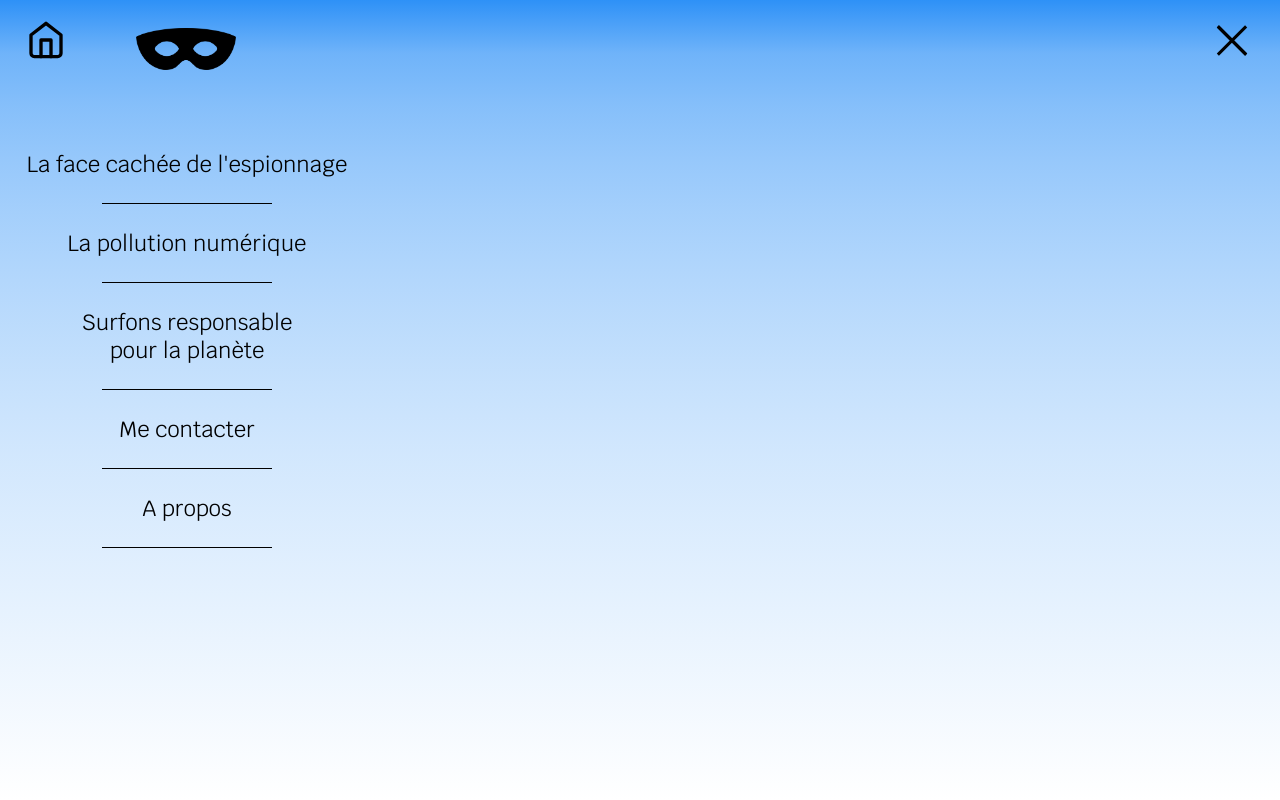
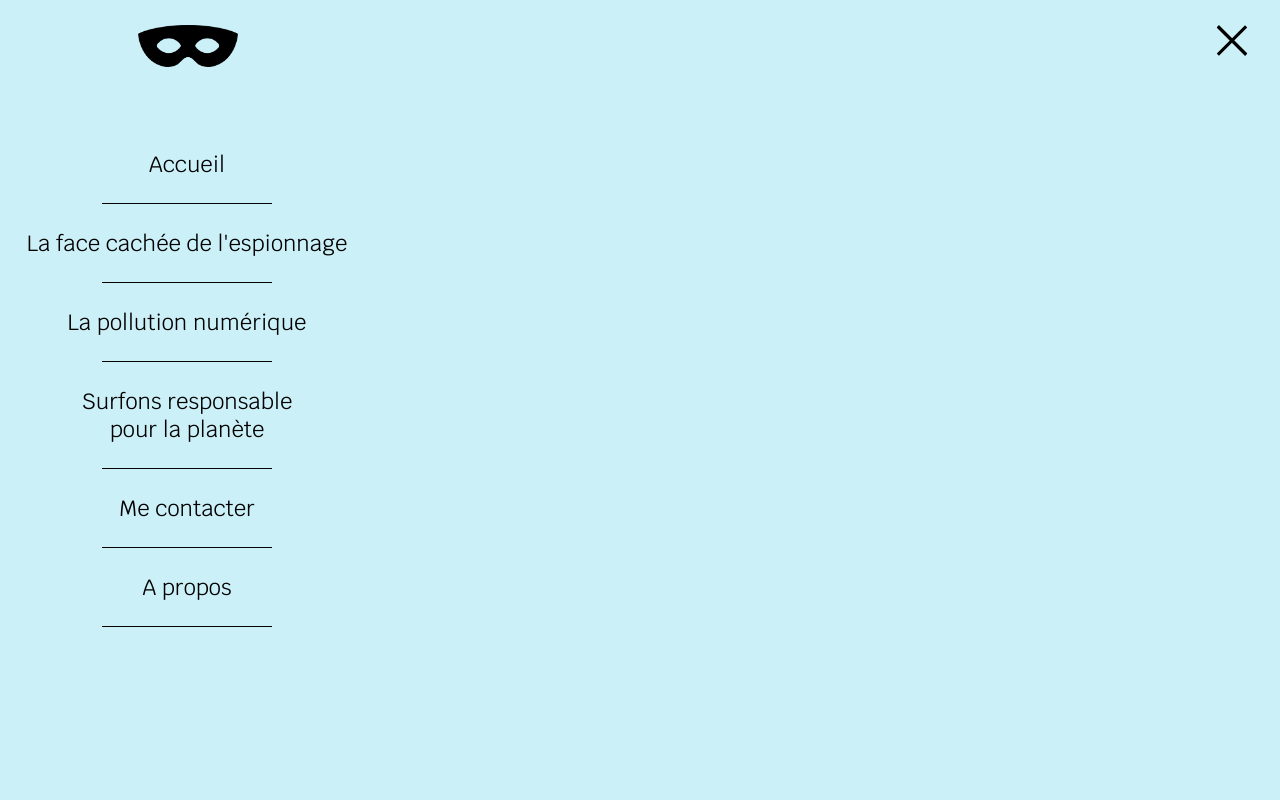
Before and after one commit to zoe-24/projetS1, a plain HTML site: page index.html in a window 1280 px wide. Both pictures are taken after a click on the element 1232 px from the left and 40 px from the top of the page. Shown: the top 800 px of the page. Drawn offline with Linux system fonts and the light colour scheme.

Commit message:
modifs menu

```diff
--- a/css/mescss/menu.css
+++ b/css/mescss/menu.css
@@ -54,7 +54,7 @@ nav a:hover {
 }
 
 .menu {
-    background: linear-gradient(#2E91F7, 20%, white);
+    background-color: #CCF0F8;
     position: fixed;
     top: 0;
     left: 0;
@@ -107,10 +107,8 @@ nav a:hover {
 
 .menu>img {
     width: 10rem;
-    margin: 0;
-    padding: 2.8rem;
-    padding-left: 7rem;
-    padding-right: 10rem;
+    padding: 2.5rem 2.8rem 2.8rem;
+    margin: 0 11rem;
 }
 
 
@@ -129,9 +127,15 @@ nav a:hover {
     padding-top: 15rem;
 }
 
-.menu a[href="index.html"]>img {
-    width: 4rem;
-    height: 4rem;
-    padding-top: 2rem;
-    padding-left: 2.6rem;
+
+
+
+
+.menu-open, .menu {
+    overflow-x: hidden;
 }
+
+
+.menu ul {
+
+}
--- a/index.html
+++ b/index.html
@@ -20,9 +20,9 @@
             <div class="nav-toggle-bar"></div>
         </div>
         <nav class="menu">
-            <a href="index.html"><img src="images/logos-icones/icone_accueil.svg" alt=""></a>
             <img src="images/logos-icones/logo_noir.png" alt="Slow Down">
             <ul>
+                <li><a href="index.html">Accueil</a></li>
                 <li><a href="la-face-cachee-de-l-espionnage.html">La face cachée de l'espionnage</a></li>
                 <li><a href="la-pollution-numerique.html">La pollution numérique</a></li>
                 <li><a href="surfons-responsable-pour-la-planete.html">Surfons&nbsp;responsable pour&nbsp;la&nbsp;planète</a></li>
```
Also changed, not shown: a-propos.html (+1 -1 lines), la-face-cachee-de-l-espionnage.html (+1 -1 lines), la-pollution-numerique.html (+1 -1 lines), me-contacter.html (+1 -1 lines), surfons-responsable-pour-la-planete.html (+1 -1 lines), images/logos-icones/icone_accueil.svg (deleted).
